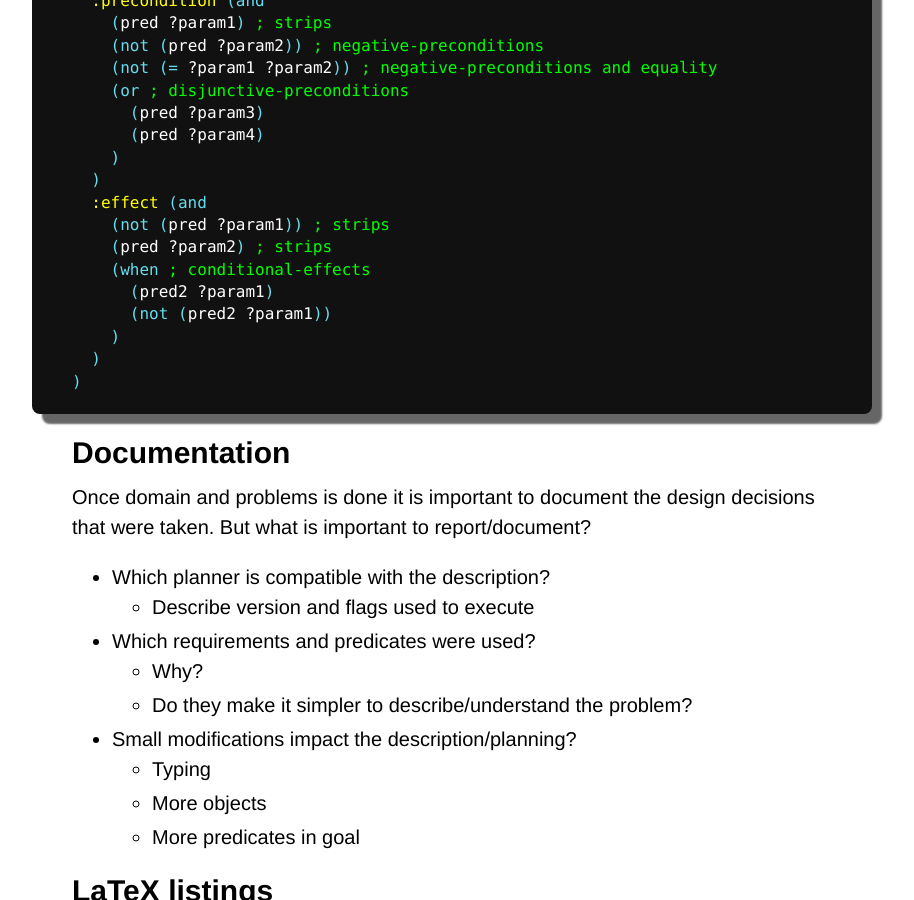
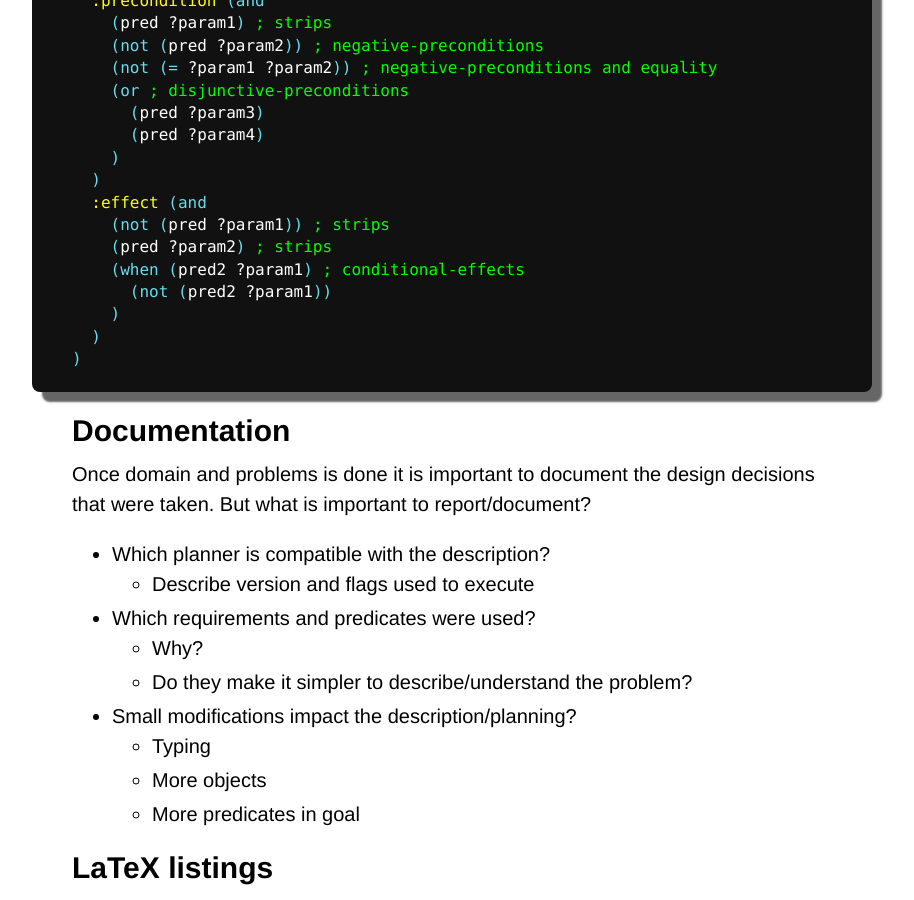
Before and after one commit to Maumagnaguagno/maumagnaguagno.github.io, a Jekyll site: the page built from pddl.md, in a window 1280 px wide and 900 px high, scrolled down 4243 px. Shown: the whole window, without its empty margins (188-1102 px from the left). Built offline with Jekyll 4.4.1, drawn with Linux system fonts in a browser that asks for light colours; our own code applies the rules of GitHub Pages for plain Markdown files.

```diff
--- a/pddl.md
+++ b/pddl.md
@@ -146,8 +146,7 @@ The following action shows how most common requirements take place:
   :effect (and
     (not (pred ?param1)) ; strips
     (pred ?param2) ; strips
-    (when ; conditional-effects
-      (pred2 ?param1)
+    (when (pred2 ?param1) ; conditional-effects
       (not (pred2 ?param1))
     )
   )
```
